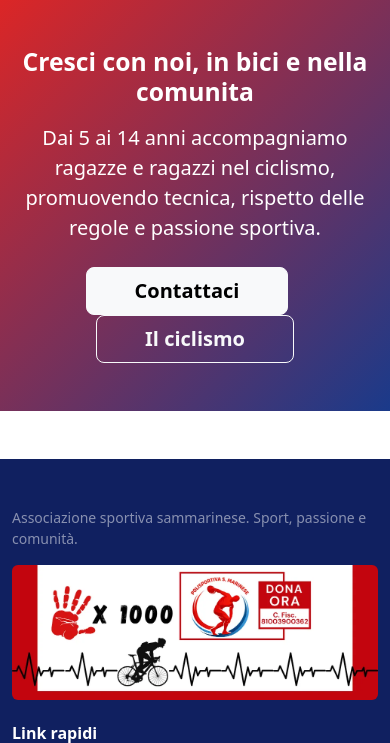
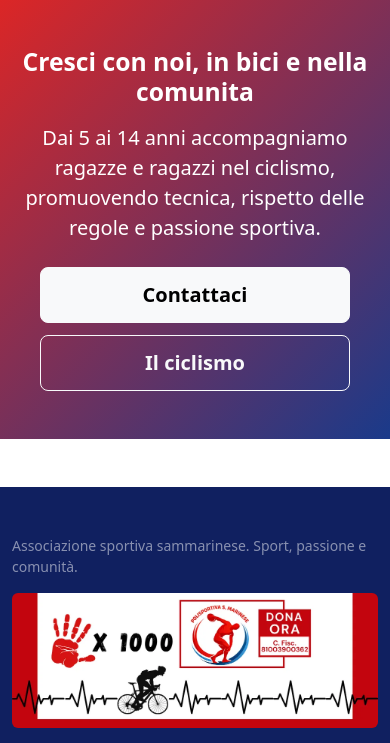
Before and after one commit to DrQuatermass/polisportiva, a Django app: page / in a window 390 px wide. Shown: the part 1542-2285 px from the top of the page. Run offline with Django 5.2, Linux system fonts and the light colour scheme; data that the repository does not hold is empty.

Commit message:
Align home CTA buttons on mobile

```diff
--- a/home/templates/home/index.html
+++ b/home/templates/home/index.html
@@ -134,8 +134,10 @@
   <div class="container text-center text-white">
     <h2 class="fw-bold mb-3">Cresci con noi, in bici e nella comunita</h2>
     <p class="lead mb-4 text-white opacity-90">Dai 5 ai 14 anni accompagniamo ragazze e ragazzi nel ciclismo, promuovendo tecnica, rispetto delle regole e passione sportiva.</p>
-    <a href="{% url 'contatti' %}" class="btn btn-light btn-lg px-5 fw-semibold me-3">Contattaci</a>
-    <a href="{% url 'ciclismo' %}" class="btn btn-outline-light btn-lg px-5 fw-semibold">Il ciclismo</a>
+    <div class="cta-actions">
+      <a href="{% url 'contatti' %}" class="btn btn-light btn-lg fw-semibold">Contattaci</a>
+      <a href="{% url 'ciclismo' %}" class="btn btn-outline-light btn-lg fw-semibold">Il ciclismo</a>
+    </div>
   </div>
 </section>
 {% endblock %}
--- a/static/css/style.css
+++ b/static/css/style.css
@@ -245,6 +245,36 @@
 /* ── Call to action ───────────────────────────────── */
 .cta-section {
   background: linear-gradient(135deg, var(--red) 0%, var(--blue) 100%);
+}
+
+.cta-actions {
+  display: flex;
+  justify-content: center;
+  align-items: stretch;
+  gap: 1rem;
+  flex-wrap: wrap;
+}
+
+.cta-actions .btn {
+  display: inline-flex;
+  align-items: center;
+  justify-content: center;
+  min-width: 220px;
+  min-height: 56px;
+  padding-inline: 2rem;
+}
+
+@media (max-width: 575.98px) {
+  .cta-actions {
+    flex-direction: column;
+    align-items: center;
+    gap: 0.75rem;
+  }
+
+  .cta-actions .btn {
+    width: min(100%, 310px);
+    min-width: 0;
+  }
 }
 
 .text-white-75 {
```
